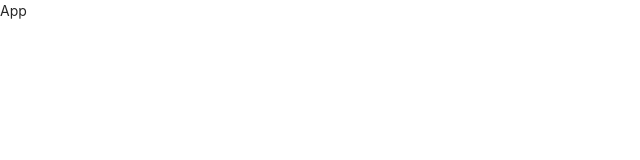
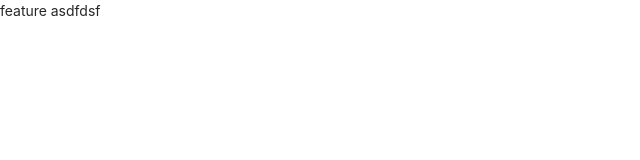
Before and after one commit to lemonkang/Financial, a React (Create React App) app: page / in a window 1280 px wide. Shown: the top 160 px of the page, without its empty margins (0-640 px from the left). Built offline with nearby package versions, Linux system fonts and the light colour scheme.

Commit message:
add feature

```diff
--- a/src/App.tsx
+++ b/src/App.tsx
@@ -1,8 +1,11 @@
 import React from 'react'
 
- const App = () => {
+const App = () => {
   return (
-    <div>App</div>
+    <div>feature
+asdfdsf
+
+    </div>
   )
 }
 export default App
```
Also changed, not shown: src/tall.ts (deleted, +0 -25 lines), .eslintrc.js.
